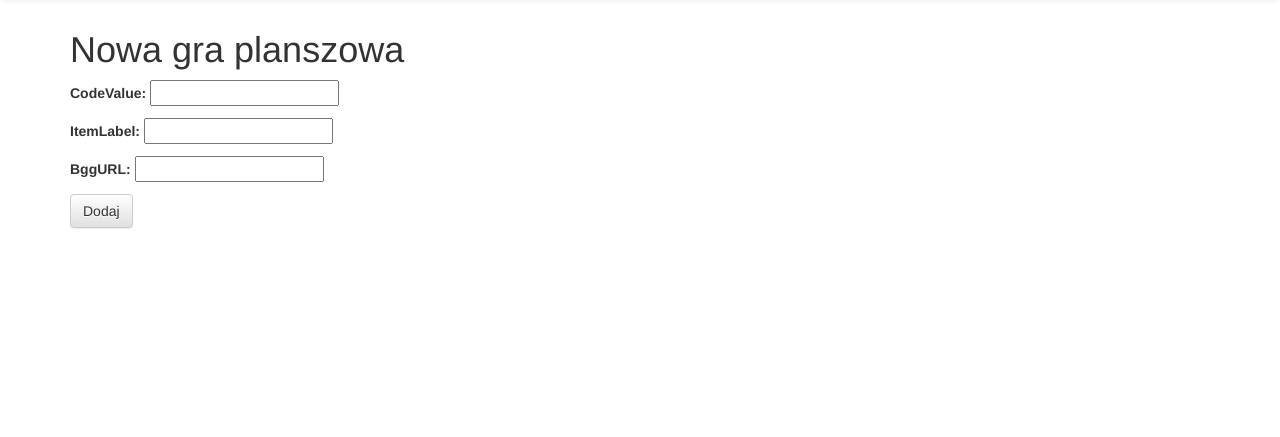
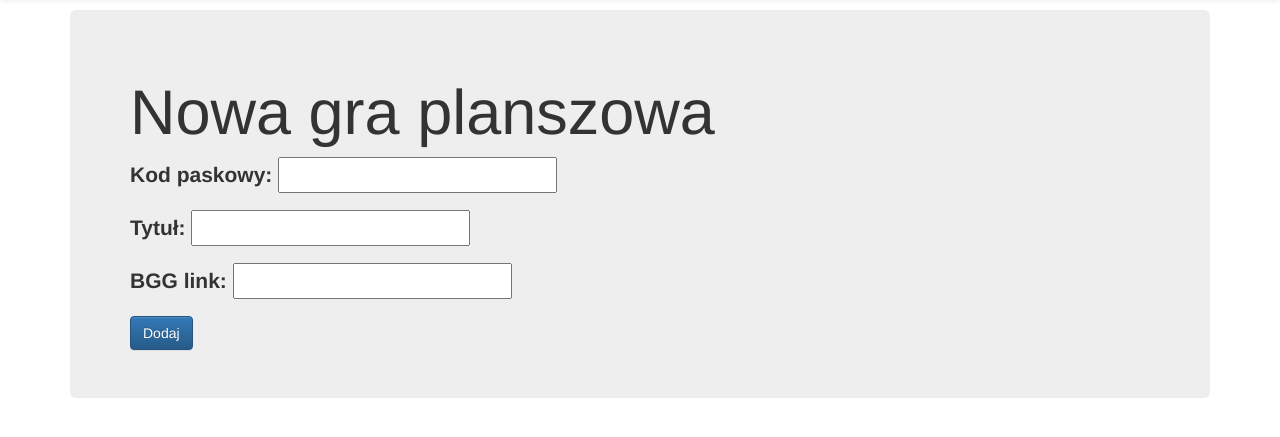
Before and after one commit to gmacike/sharehold, a Django app: a page that uses catalogue/templates/catalogue/base.html in a window 1280 px wide. Shown: the part 50-487 px from the top of the page. Run offline with Django 3.2, Linux system fonts and the light colour scheme; some libraries are stand-ins or nearby versions; some web fonts are replaced.

Commit message:
poprawiony szkielet aplikacji catalogue, działa zapis gry planszowej do bazy

```diff
--- a/catalogue/forms.py
+++ b/catalogue/forms.py
@@ -7,8 +7,20 @@ class BoardGameForm(forms.ModelForm):
         model = BoardGameItem
         fields = ('codeValue', 'itemLabel', 'bggURL')
 
+        labels = {
+            'itemLabel' : 'Tytuł',
+            'codeValue' : 'Kod paskowy',
+            'bggURL' : 'BGG link',
+        }
+
+        placeholders = {
+            'itemLabel' : 'Wprowadź tytuł',
+            'codeValue' : 'Wczytaj kod paskowy',
+            'bggURL' : 'Podaj adres strony gry w serwisie boardgamegeek.com',
+        }
+
         widgets = {
-            'Tytuł': forms.TextInput(attrs={'class':'textinputclass'}),
-            'Kod': forms.TextInput(attrs={'class':'textinputclass'}),
-            'Strona BGG': forms.URLInput(attrs={'class':'urlinputclass'})
+            'itemLabel': forms.TextInput(attrs={'class':'textinputclass'}),
+            'codeValue': forms.TextInput(attrs={'class':'textinputclass'}),
+            'bggURL': forms.URLInput(attrs={'class':'urlinputclass'})
         }
--- a/catalogue/models.py
+++ b/catalogue/models.py
@@ -6,6 +6,9 @@ from django.core.urlresolvers import reverse
 #abstract class for univeral handling catalogued items
 class CatalogueItem (models.Model):
     itemLabel = models.CharField (max_length = 30)
+
+    class Meta:
+        abstract = True
 
     def __str__ (self):
         return self.itemLabel
@@ -30,6 +33,15 @@ class CodeLabelledItem (CatalogueItem):
         null = True,
     )
 
+
+    class Meta:
+        abstract = True
+
+    def codeValueToStr (self):
+        if self.codeType == CodeLabelledItem.BARCODE:
+            return self.codeValue
+
+
 class BoardGameItem (CodeLabelledItem):
     # frontImage = models.ImageField
     # sideImages = models.ImageField
@@ -47,3 +59,7 @@ class BoardGameItem (CodeLabelledItem):
 
     def get_absolute_url(self):
         return reverse("catalogue_entries")
+
+    def codeValueToStr (self):
+        if self.codeType == CodeLabelledItem.BARCODE:
+            return self.codeValue [0]+" "+ self.codeValue[1:6]+" "+ self.codeValue[7:12]
--- a/catalogue/static/css/catalogue.css
+++ b/catalogue/static/css/catalogue.css
@@ -6,15 +6,19 @@
 
 .barcodefont{
   font-family: 'Libre Barcode 39', cursive;
-  font-size: 1.5em;
+  font-size: 3em;
+}
+
+.barcodefont{
+  font-size: 3em;
   margin-bottom: 10px;
 }
+
 
 .bigbrand{
   font-size: 1.5em;
 }
 
-.centertage{
-  margin-left: auto;
-  margin-right: auto;
+.catalogentry{
+  margin-left: 3px;
 }
--- a/catalogue/templates/catalogue/base.html
+++ b/catalogue/templates/catalogue/base.html
@@ -39,17 +39,9 @@
 
     <!-- Content block -->
     <div class="content container">
-      <div class="row">
-        <div class="col-md-8">
-          <div class="catalogue_entries">
-            {% block content %}
+      {% block content %}
 
-            {% endblock %}
-          </div>
-        </div>
-
-      </div>
-
+      {% endblock %}
     </div>
 
   </body>
--- a/catalogue/templates/catalogue/boardgameitem_form.html
+++ b/catalogue/templates/catalogue/boardgameitem_form.html
@@ -1,13 +1,16 @@
 {% extends "catalogue/base.html" %}
 
 {% block content %}
-<h1>Nowa gra planszowa</h1>
 
-<form class="boardgame-form" method="post">
-  {% csrf_token %}
-  {{form.as_p}}
+<div class="jumbotron">
+  <h1>Nowa gra planszowa</h1>
 
-  <button type="submit" class="save btn btn-default">Dodaj</button>
-</form>
+  <form class="boardgame-form" method="post">
+    {% csrf_token %}
+    {{form.as_p}}
+
+    <button type="submit" class="save btn btn-primary">Dodaj</button>
+  </form>
+</div>
 
 {% endblock %}
--- a/catalogue/views.py
+++ b/catalogue/views.py
@@ -6,10 +6,10 @@ from django.views.generic import (ListView,DetailView,CreateView, UpdateView)
 
 # Create your views here.
 class CatalogueItemListView(ListView):
-    model = CatalogueItem
+    model = BoardGameItem
 
     def get_queryset(self):
-        return CatalogueItem.objects
+        return BoardGameItem.objects.all()
         # .orderby('itemLabel')
 
 class BoardGameDetailsView(DetailView):
```
Also changed, not shown: catalogue/templates/catalogue/boardgame_detail.html (deleted, +0 -12 lines), catalogue/templates/catalogue/boardgameitem_detail.html (added, +14 -0 lines), catalogue/templates/catalogue/boardgameitem_list.html (added, +19 -0 lines), catalogue/templates/catalogue/catalogueitem_list.html (deleted, +0 -16 lines).
